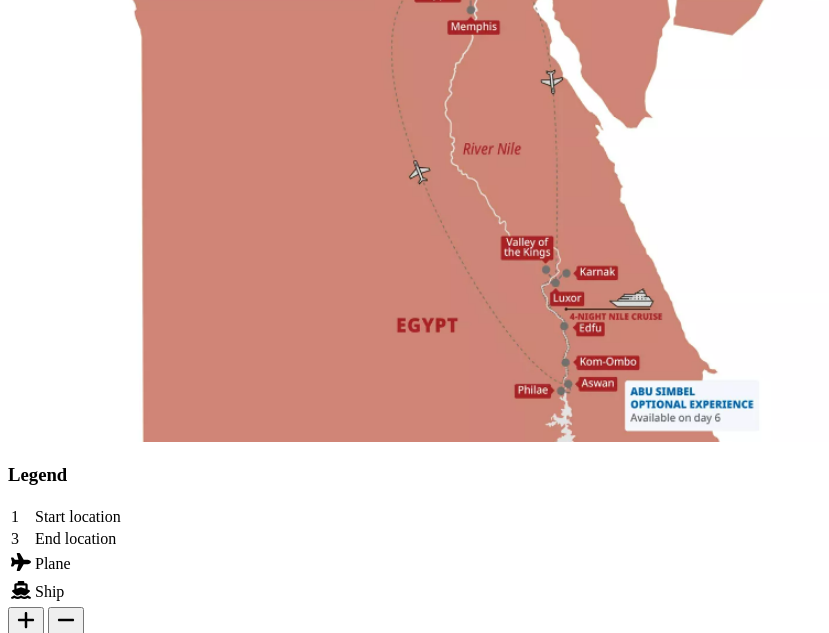
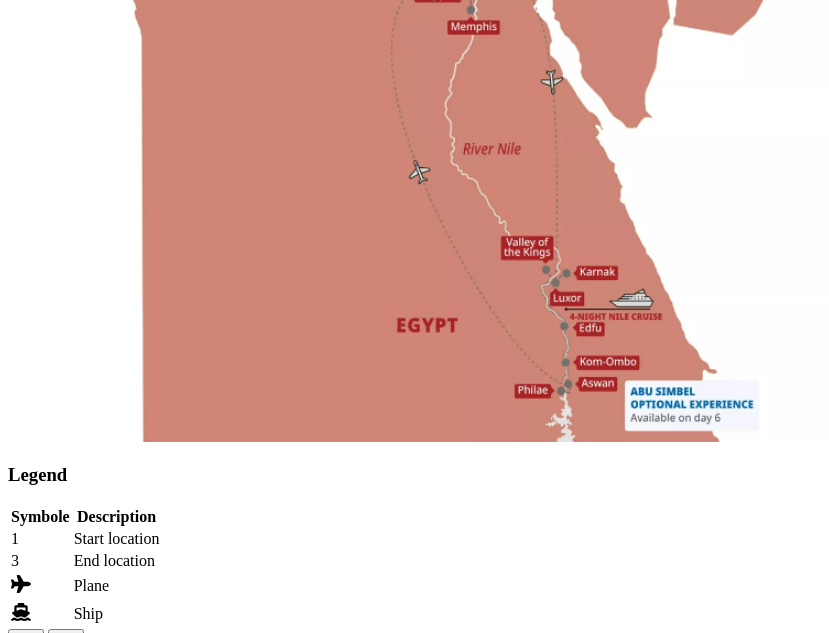
Before and after one commit to Epyuel/UGR-6587-13, a plain HTML site: page src/5package_egypt.html in a window 1280 px wide. Shown: the part 849-1482 px from the top of the page, without its empty margins (0-829 px from the left). Drawn offline with Linux system fonts and the light colour scheme.

Commit message:
Update 5package_egypt.html

```diff
--- a/src/5package_egypt.html
+++ b/src/5package_egypt.html
@@ -63,6 +63,10 @@
                 <h3>Legend</h3>
                 <table>
                     <tr>
+                        <th>Symbole</th>
+                        <th>Description</th>
+                    </tr>
+                    <tr>
                         <td>1</td>
                         <td>Start location</td>
                     </tr>
```
